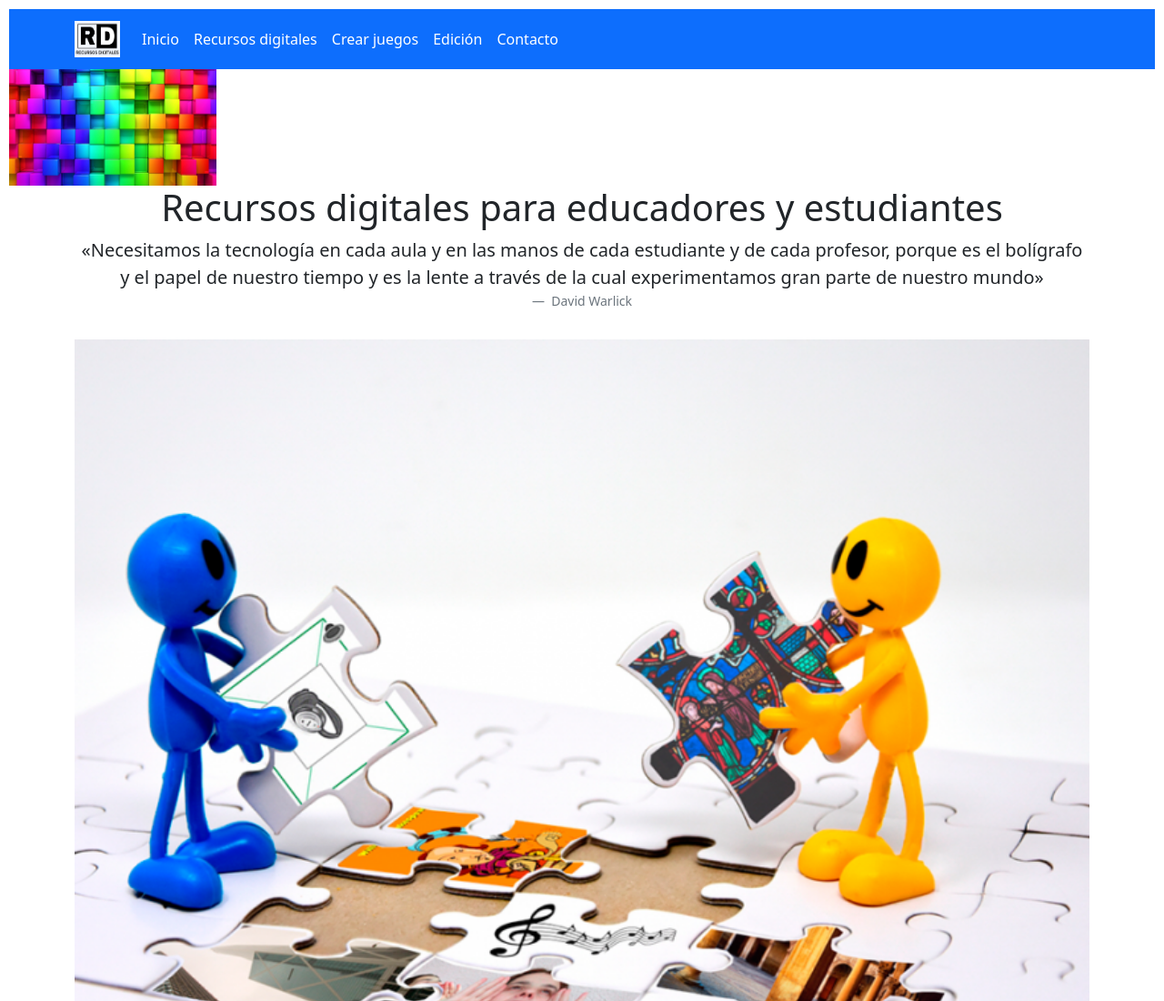
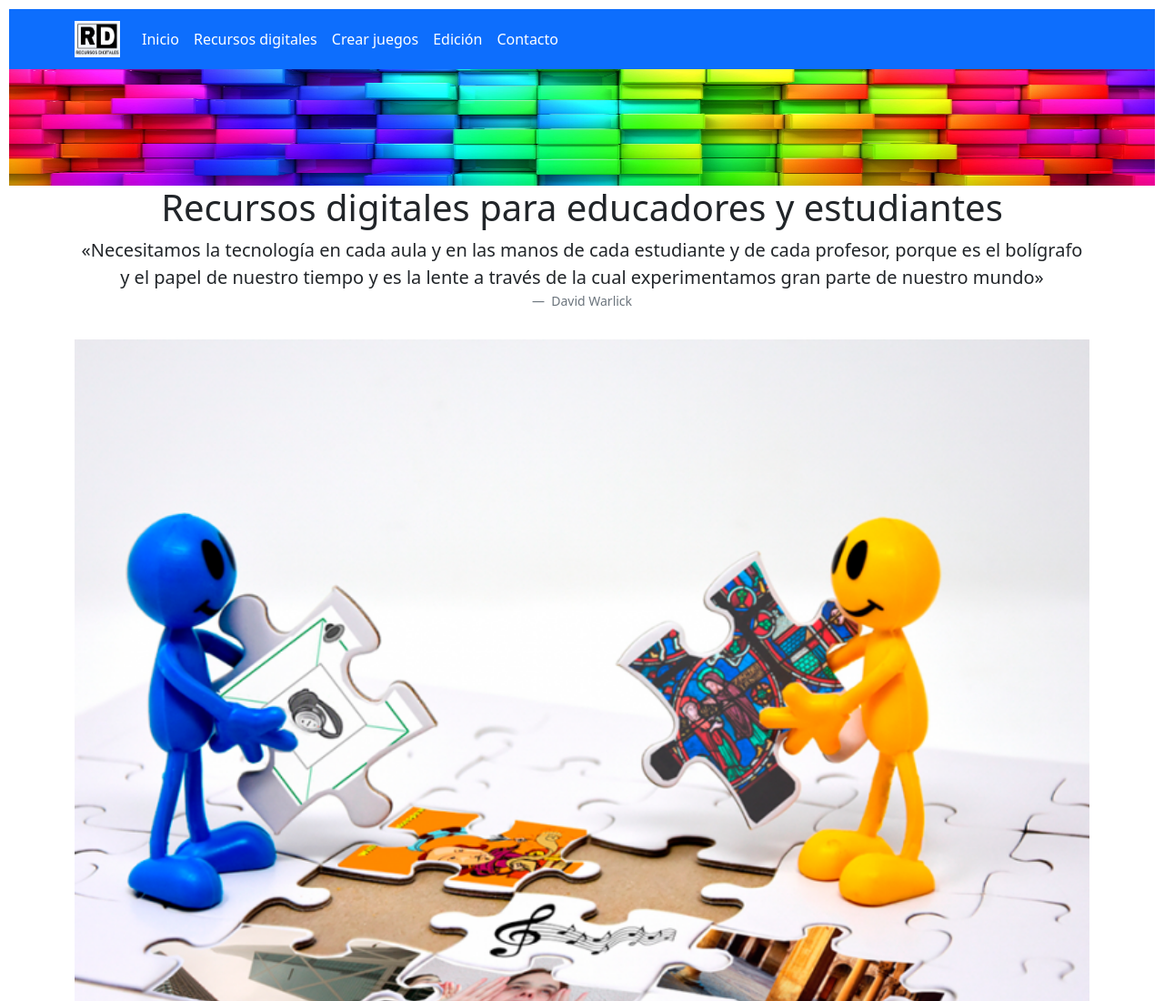
Before and after one commit to ALC28082005/Proyectos_Coder, a website: page index.html in a window 1280 px wide. Shown: the top 1100 px of the page at 91% size. Drawn offline with nearby package versions, Linux system fonts and the light colour scheme; files that its build step writes are made by us from their sources.

Commit message:
Se van cambiando los estilos a scss

```diff
--- a/scss/layout/_header.scss
+++ b/scss/layout/_header.scss
@@ -2,4 +2,8 @@
 	grid-area: header;
 	display: flex;
 	text-align: center;
+
+	img{
+		@extend %centrado;
+	}
 }
```
